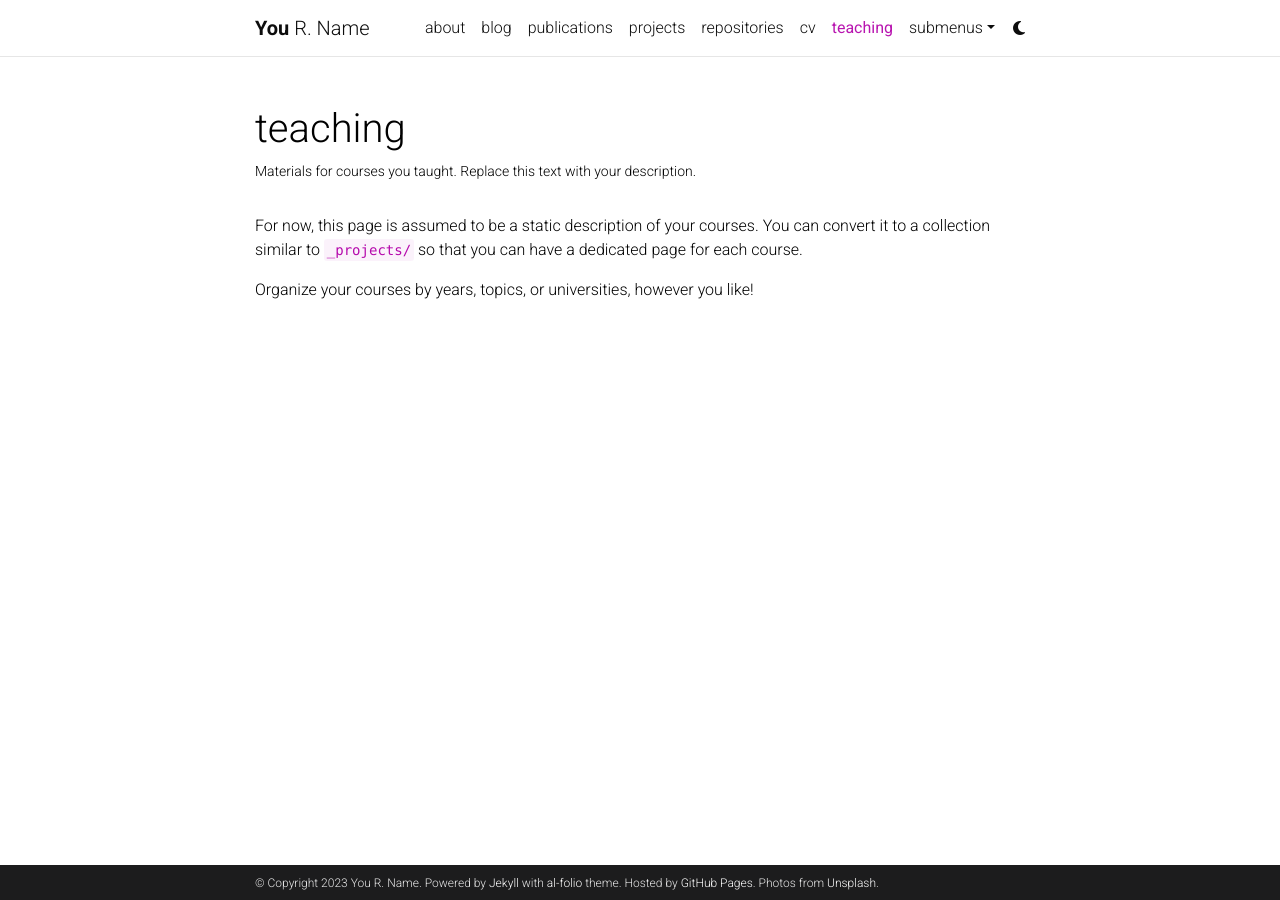
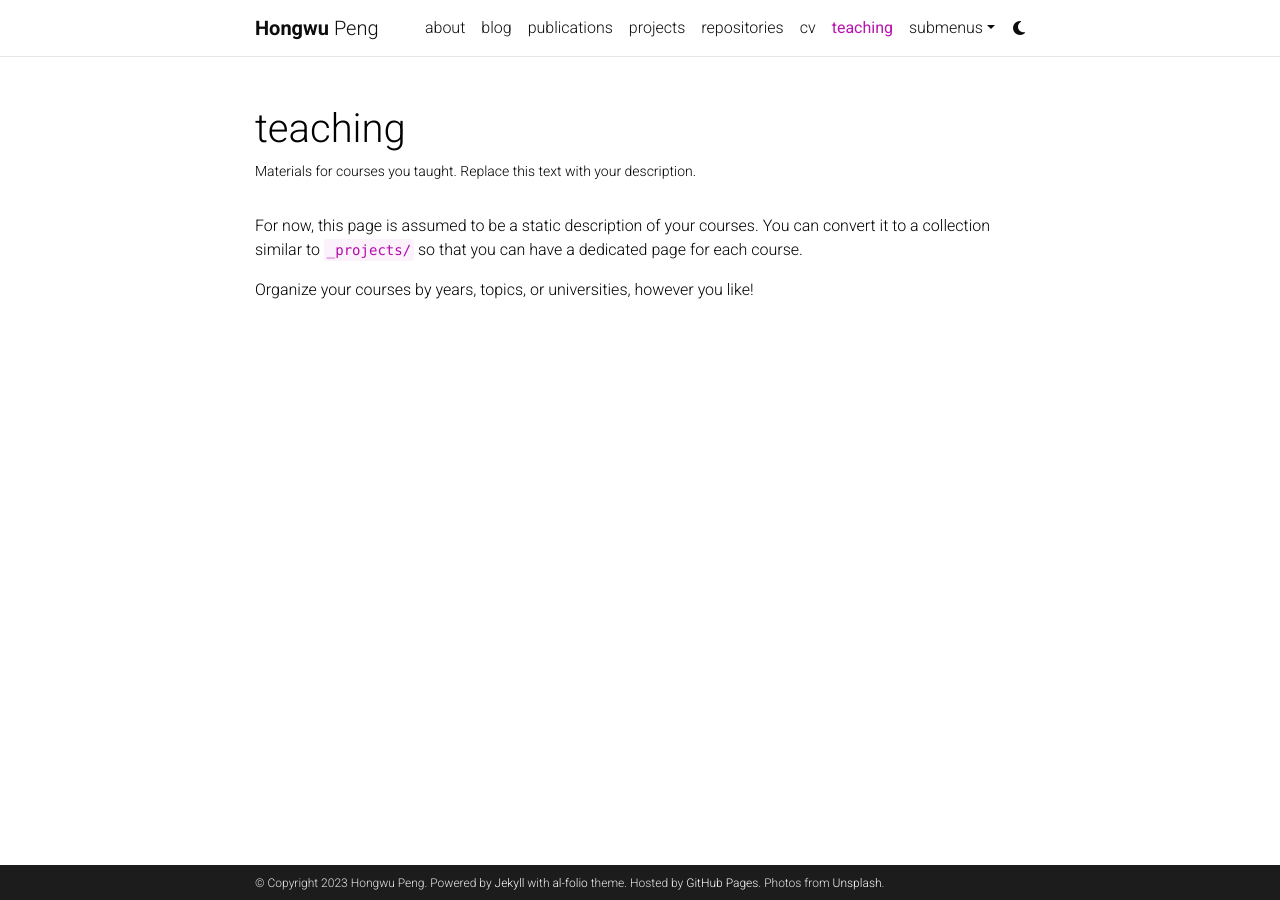
Before and after one commit to harveyp123/template1, a Jekyll site: the page built from _pages/teaching.md, in a window 1280 px wide. Built offline with Jekyll 4.4.1, drawn with Linux system fonts in a browser that asks for light colours; comment, search, counter and statistics services are not loaded; a style sheet for code colours, icons or effects is not loaded.

Commit message:
modify config

```diff
--- a/_config.yml
+++ b/_config.yml
@@ -3,10 +3,10 @@
 # -----------------------------------------------------------------------------
 
 title: blank # the website title (if blank, full name will be used instead)
-first_name: You
-middle_name: R.
-last_name: Name
-email: you@example.com
+first_name: Hongwu
+middle_name:
+last_name: Peng
+email: hongwu.peng AT uconn.edu
 description: > # the ">" symbol means to ignore newlines until "footer_text:"
   A simple, whitespace theme for academics. Based on [*folio](https://github.com/bogoli/-folio) design.
 footer_text: >
@@ -18,8 +18,8 @@
 lang: en # the language of your site (for example: en, fr, cn, ru, etc.)
 icon: ⚛️  # the emoji used as the favicon (alternatively, provide image name in /assets/img/)
 
-url: https://alshedivat.github.io # the base hostname & protocol for your site
-baseurl: /al-folio # the subpath of your site, e.g. /blog/
+url: https://HarveyP123.github.io # the base hostname & protocol for your site
+baseurl:  # the subpath of your site, e.g. /blog/
 last_updated: false # set to true if you want to display last updated in the footer
 impressum_path:  # set to path to include impressum link in the footer, use the same path as permalink in a page, helps to conform with EU GDPR
 
@@ -328,7 +328,7 @@
 # -----------------------------------------------------------------------------
 
 imagemagick:
-  enabled: true # enables responsive images for your site (recommended, see https://github.com/alshedivat/al-folio/issues/537)
+  enabled: false # enables responsive images for your site (recommended, see https://github.com/alshedivat/al-folio/issues/537)
   widths:
     - 480
     - 800
```
